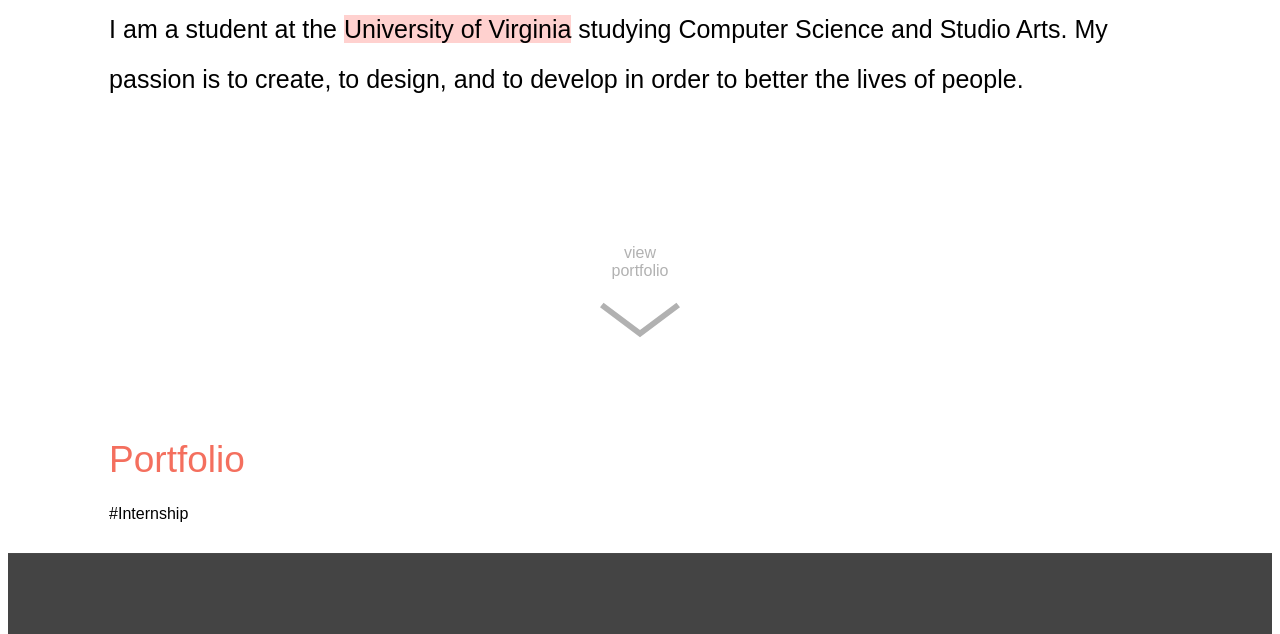
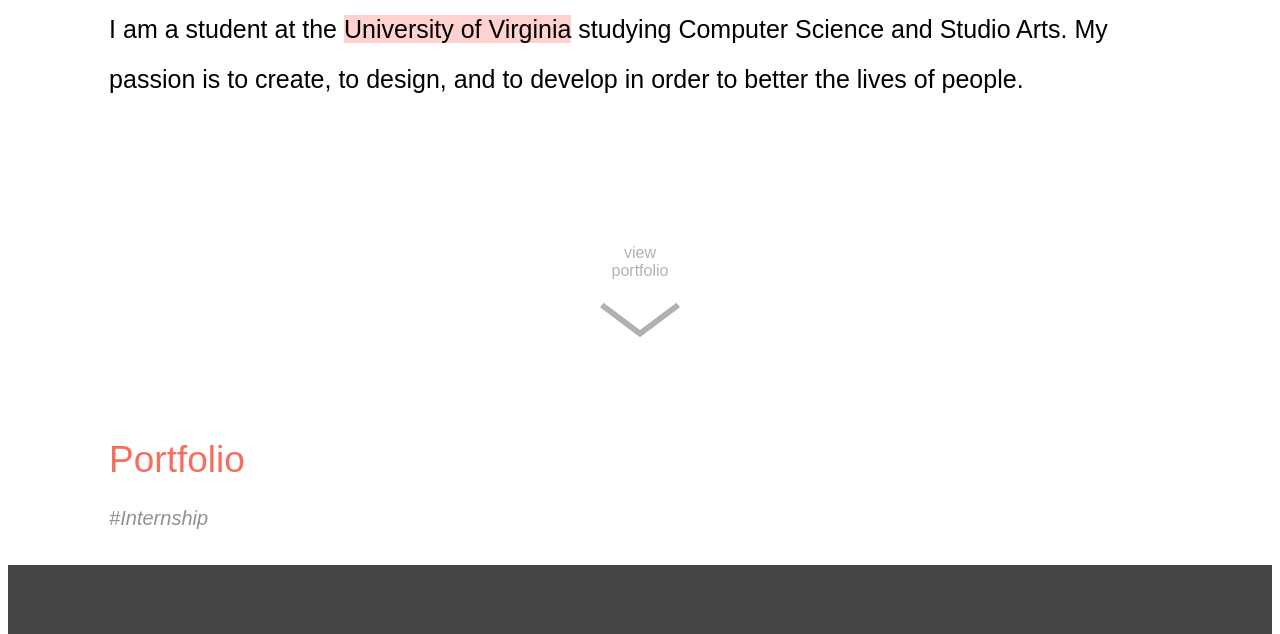
Before and after one commit to jennyyao98/jennyyao98.github.io, a plain HTML site: page index.html in a window 1280 px wide. Shown: the part 305-939 px from the top of the page. Drawn offline with nearby package versions, Linux system fonts and the light colour scheme; a web font is replaced by a local one.

Commit message:
Update index.css

```diff
--- a/index.css
+++ b/index.css
@@ -73,6 +73,11 @@ h1{
 h3{
   font-size: 25px;
   line-height: 200%;
+}
+h4{
+  font-size: 20px;
+  color: #919191;
+  font-style: italic;
 }
 .highlight{
   background-color: #ffd1cf;
```
